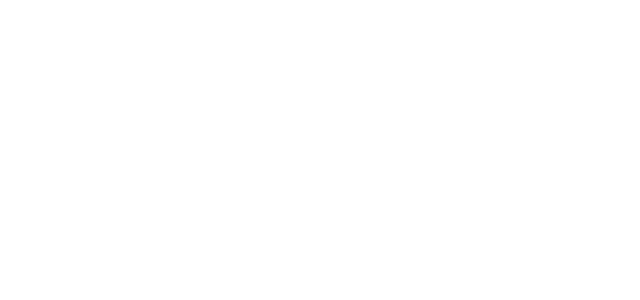
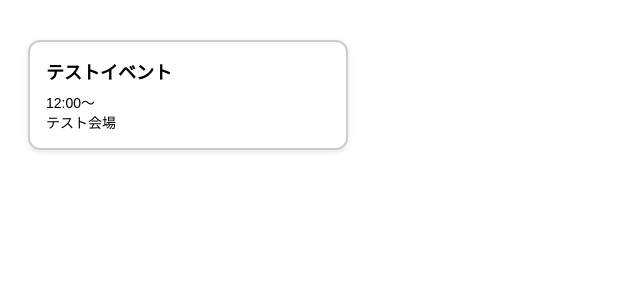
Before and after one commit to nutmeg-TeamRyoku-Cha/Ticket-Distribute, a React (Vite) app in the folder web/: page /ticketcard in a window 1280 px wide. Before the commit this address had no page. Shown: the top 300 px of the page, without its empty margins (0-640 px from the left). Built offline with nearby package versions, Linux system fonts and the light colour scheme.

Commit message:
[add] TicketCard Component(#19)

```diff
--- a/web/src/App.tsx
+++ b/web/src/App.tsx
@@ -5,9 +5,12 @@
 import InputField from "./components/atomic/InputField";
 import Label from "./components/atomic/Label"
 import LogoIcon from "./components/atomic/LogoIcon"
+import TicketCard from "./components/atomic/TicketCard";
 
 function App() {
   const [text, setText] = useState("");
+  const handleClick = () => alert('テストボタン押された');
+
 
   return (
     <Router>
@@ -79,6 +82,20 @@
               </div>
             }
         />
+
+        <Route
+            path="/ticketcard"
+            element={
+              <div style={{ padding: 20 }}>
+                <TicketCard
+                  title="テストイベント"
+                  time="12:00～"
+                  location="テスト会場"
+                  onClick={() => alert("カードがクリックされました")}
+                />
+              </div>
+            }
+        />
       </Routes>
     </Router>
   );
--- /dev/null
+++ b/web/src/components/atomic/TicketCard.css
@@ -0,0 +1,26 @@
+.ticket-card {
+  width: 100%;
+  max-width: 320px;
+  background-color: #fff;
+  border: 2px solid #ccc;
+  border-radius: 12px;
+  padding: 16px;
+  margin: 12px auto;
+  text-align: left;
+  cursor: pointer;
+  box-shadow: 0 2px 6px rgba(0,0,0,0.1);
+  transition: transform 0.2s ease;
+}
+.ticket-card:hover {
+  transform: scale(1.02);
+}
+.ticket-title {
+  font-size: 18px;
+  font-weight: bold;
+  margin-bottom: 8px;
+}
+.ticket-time,
+.ticket-location {
+  font-size: 14px;
+  color: black;
+}
--- /dev/null
+++ b/web/src/components/atomic/TicketCard.tsx
@@ -0,0 +1,18 @@
+import React from 'react';
+import './TicketCard.css';
+type TicketCardProps = {
+  title: string;
+  time: string;
+  location: string;
+  onClick: () => void;
+};
+const TicketCard: React.FC<TicketCardProps> = ({ title, time, location, onClick }) => {
+  return (
+    <button className="ticket-card" onClick={onClick}>
+      <div className="ticket-title">{title}</div>
+      <div className="ticket-time">{time}</div>
+      <div className="ticket-location">{location}</div>
+    </button>
+  );
+};
+export default TicketCard;
```
